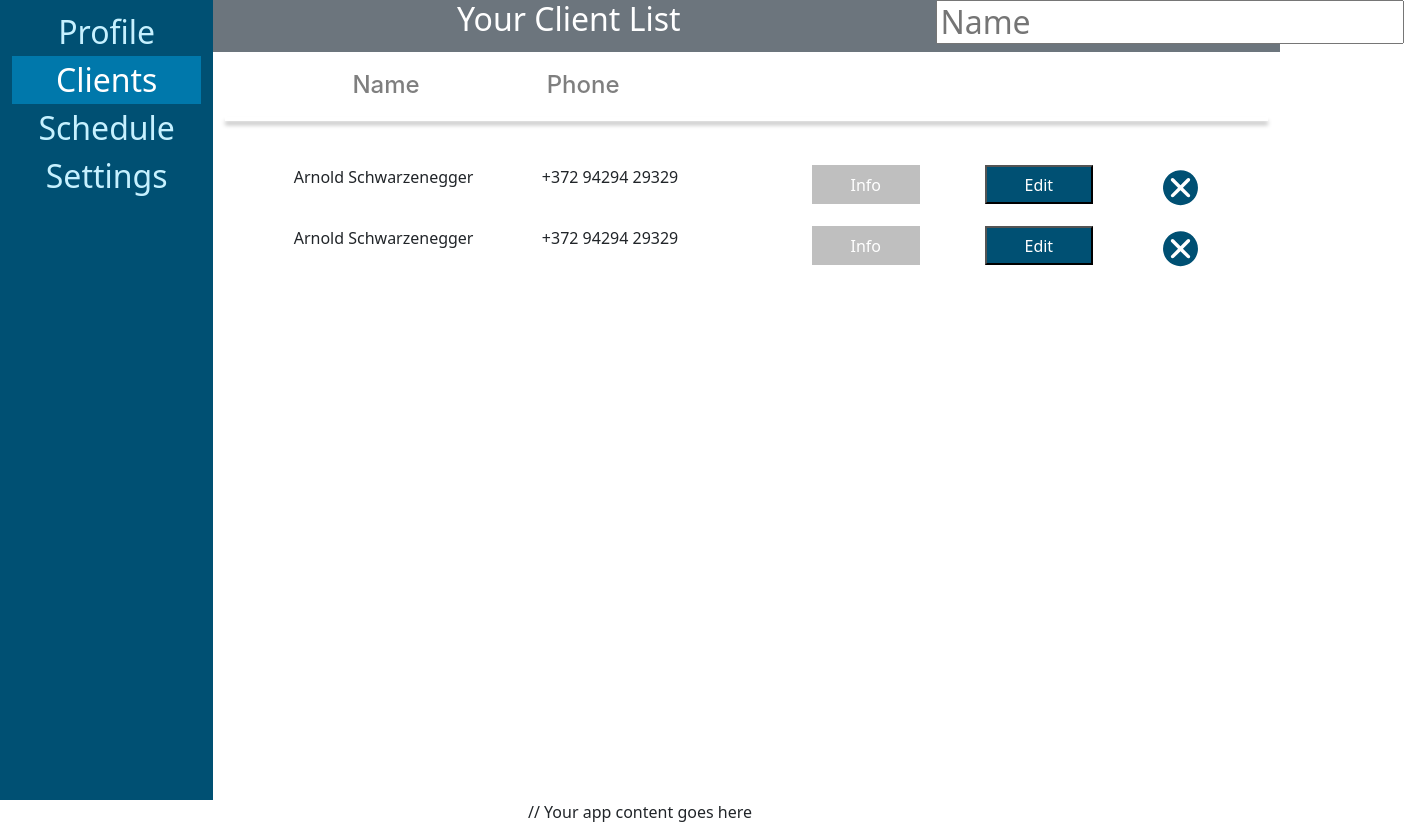
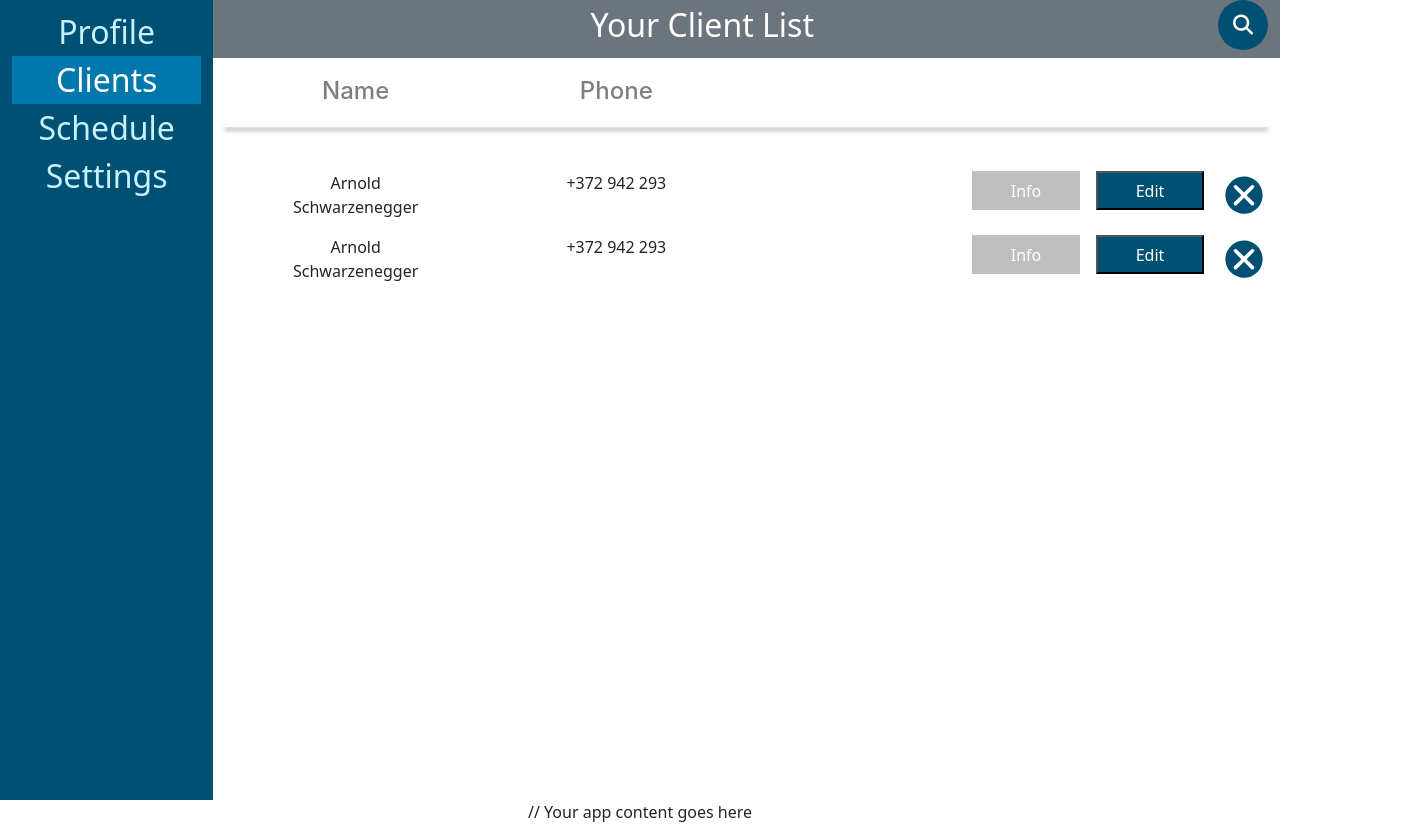
Before and after one commit to TanelPadar/fitnet, a React (Create React App) app: page / in a window 1280 px wide. Both pictures are taken after a click on the link "Clients". Shown: the whole page, 1404 px wide, since content can reach past the window. Built offline with nearby package versions, Linux system fonts and the light colour scheme.

Commit message:
refactored Profile page.

```diff
--- a/package.json
+++ b/package.json
@@ -3,6 +3,7 @@
   "version": "0.1.0",
   "private": true,
   "dependencies": {
+    "@fortawesome/fontawesome-free": "^6.4.0",
     "@testing-library/jest-dom": "^5.16.5",
     "@testing-library/react": "^13.4.0",
     "@testing-library/user-event": "^13.5.0",
--- a/src/components/Clients.js
+++ b/src/components/Clients.js
@@ -3,45 +3,49 @@ import React from 'react';
 import 'bootstrap/dist/css/bootstrap.min.css';
 import '../css/main.css';
 import Deletebtn from '../Images/deletebtn.svg';
+import '@fortawesome/fontawesome-free/css/all.css';
 
 
 
-function Clients ({ handleItemClick }) {
 
-    const handleClick = () => {
-        handleItemClick('clients');
-    };
+function Clients () {
+
+
 
     return(
         <div>
             <div class="row bg-secondary">
-                <div className="col-8 h2 text-white">Your Client List</div>
-                <div className="col-4 h2 text-white"><input type="text" placeholder="Name"></input></div>
+                <div className="col-11 justify-content-center align-items-center d-flex h2 text-white">Your Client List</div>
+                <div className="col-1 h2 text-white d-flex justify-content-end">
+                    <div className="search-box">
+                        <button className="btn-search"><i className="fas fa-search"></i></button>
+                        <input type="text" className="input-search" placeholder="Type to Search..."></input>
+                    </div></div>
             </div>
             <div className="d-flex align-items-center client-headers">
-                <div className="d-flex justify-content-evenly w-50">
-                    <p className="m-0">Name</p>
-                    <p className="m-0">Phone</p>
+                <div className="d-flex justify-content-around w-50">
+                    <p className="m-0 w-25">Name</p>
+                    <p className="m-0 w-25">Phone</p>
                 </div>
             </div>
             <div className="d-block mt-5">
                 <div className="d-flex mb-3">
-                    <div className="d-flex justify-content-evenly w-50">
-                        <p className="m-0">Arnold Schwarzenegger</p>
-                        <p className="m-0">+372 94294 29329</p>
+                    <div className="d-flex justify-content-around w-50">
+                            <p className="m-0 w-25">Arnold Schwarzenegger</p>
+                            <p className="m-0 w-25">+372 942 293</p>
                     </div>
-                    <div className="d-flex justify-content-evenly w-50">
-                        <div className="d-flex"><button type="button" className="clients-info-btn">Info</button></div>
+                    <div className="d-flex justify-content-end w-50 gap-3">
+                        <div><button type="button" className="clients-info-btn">Info</button></div>
                         <button type="button" className="clients-edit-btn">Edit</button>
                         <img src={Deletebtn} alt="delete_button" />
                     </div>
                 </div>
                 <div className="d-flex mb-3">
-                    <div className="d-flex justify-content-evenly w-50">
-                        <p className="m-0">Arnold Schwarzenegger</p>
-                        <p className="m-0">+372 94294 29329</p>
+                    <div className="d-flex justify-content-around w-50">
+                        <p className="m-0 w-25">Arnold Schwarzenegger</p>
+                        <p className="m-0 w-25">+372 942 293</p>
                     </div>
-                    <div className="d-flex justify-content-evenly w-50">
+                    <div className="d-flex justify-content-end w-50 gap-3">
                         <div className="d-flex"><button type="button" className="clients-info-btn">Info</button></div>
                         <div className="d-flex"><button type="button" className="clients-edit-btn">Edit</button></div>
                         <img src={Deletebtn} alt="delete_button" />
@@ -49,8 +53,6 @@ function Clients ({ handleItemClick }) {
                 </div>
             </div>
         </div>
-
-
     )
 }
 
--- a/src/components/Profile.js
+++ b/src/components/Profile.js
@@ -5,7 +5,7 @@ import '../css/main.css';
 
 
 
-function Profile ({ activeItem}) {
+function Profile () {
 
 
 
@@ -15,6 +15,7 @@ function Profile ({ activeItem}) {
             <div className="col-8 h2 text-white">Your information</div>
             <div className="col-4 h2 text-white">Stats</div>
             </div>
+
             <div className="row mt-5">
                 <div className="col-6 mx-5">
                     <div>
--- a/src/components/Sidebar.js
+++ b/src/components/Sidebar.js
@@ -30,7 +30,7 @@ const Sidebar = () => {
     return (
        <div className="container-fluid">
            <div className="row">
-           <div className="col-2 vh-100 sidebar">
+           <div className="col-2 vh-100 sidebar min-vw-25">
                <nav className="d-flex flex-column mt-2">
                    {generateNavItem('profile', activeItem, handleItemClick)}
                    {generateNavItem('clients', activeItem, handleItemClick)}
--- a/src/css/main.css
+++ b/src/css/main.css
@@ -70,3 +70,58 @@
     border: none;
     color: white;
 }
+
+.search-box{
+    width: fit-content;
+    height: fit-content;
+    position: relative;
+}
+.input-search{
+    height: 50px;
+    width: 50px;
+    border-style: none;
+    padding: 10px;
+    font-size: 18px;
+    letter-spacing: 2px;
+    outline: none;
+    border-radius: 25px;
+    transition: all .5s ease-in-out;
+    background-color: #005073;
+    padding-right: 40px;
+    color:#fff;
+}
+.input-search::placeholder{
+    color:rgba(255,255,255,.5);
+    font-size: 18px;
+    letter-spacing: 2px;
+    font-weight: 100;
+}
+.btn-search{
+    width: 50px;
+    height: 50px;
+    border-style: none;
+    font-size: 20px;
+    font-weight: bold;
+    outline: none;
+    cursor: pointer;
+    border-radius: 50%;
+    position: absolute;
+    right: 0px;
+    color:#ffffff ;
+    background-color:transparent;
+    pointer-events: painted;
+}
+.btn-search:focus ~ .input-search{
+    width: 300px;
+    border-radius: 0px;
+    background-color: transparent;
+    border-bottom:1px solid rgba(255,255,255,.5);
+    transition: all 500ms cubic-bezier(0, 0.110, 0.35, 2);
+}
+.input-search:focus{
+    width: 300px;
+    border-radius: 0px;
+    background-color: transparent;
+    border-bottom:1px solid rgba(255,255,255,.5);
+    transition: all 500ms cubic-bezier(0, 0.110, 0.35, 2);
+}
```
Also changed, not shown: 1 other file (tests, documents, lock files or other folders).
